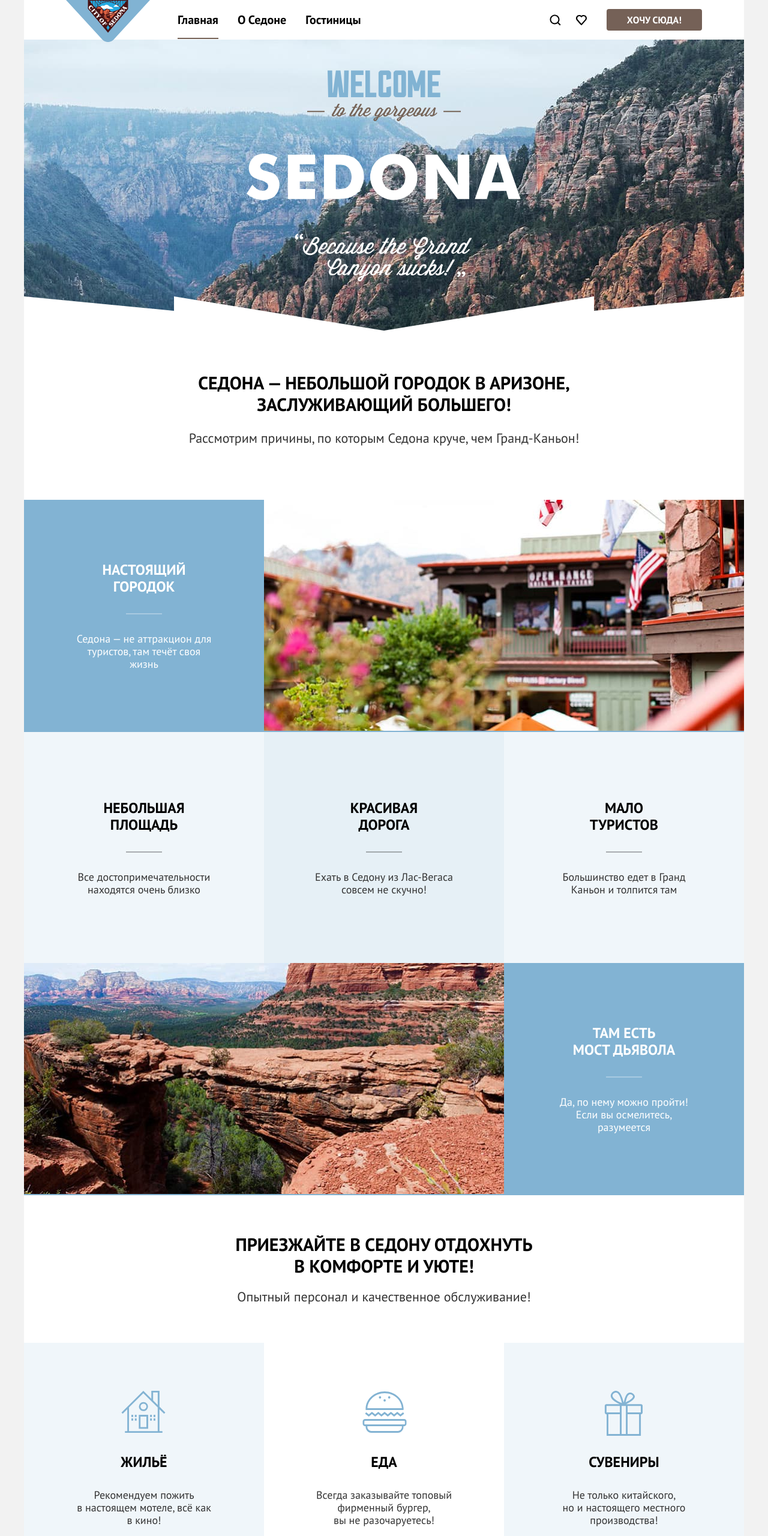
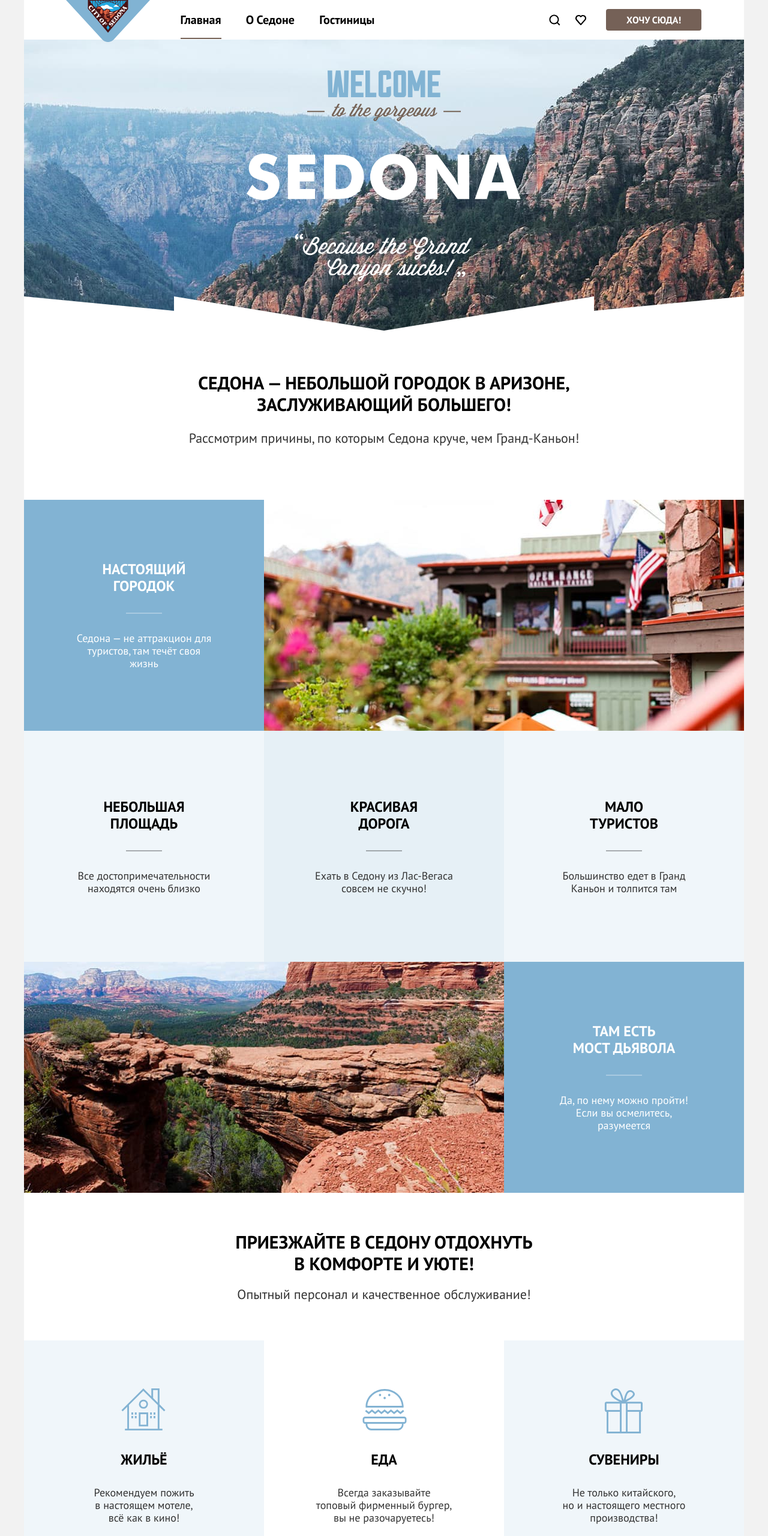
Before and after one commit to htmlacademy-htmlcss/2157749-sedona-1, a plain HTML site: page index.html in a window 1280 px wide. Shown: the top 2560 px of the page at 60% size. Drawn offline with Linux system fonts and the light colour scheme.

Commit message:
меняет flex на grid в navigation небольшие корректировки в idex.html и style.css

```diff
--- a/index.html
+++ b/index.html
@@ -59,14 +59,16 @@
         </section>
 
         <section>
-          <div class="bunner-wrapper">
-            <p class="bunner-text">Седона&nbsp;&mdash; небольшой городок в&nbsp;Аризоне,<span class="bunner-span"> заслуживающий большего!</span></p>
+          <div class="bunner-wrapper row">
+            <p class="bunner-text">Седона&nbsp;&mdash; небольшой городок в&nbsp;Аризоне,<span class="bunner-span">
+                заслуживающий большего!</span></p>
             <h2 class="bunner-heading">Рассмотрим причины, по&nbsp;которым Седона круче, чем Гранд-Каньон!</h2>
           </div>
           <ul class="list-reset advantages-wrapper">
             <li class="advantages-pic advantages-blue">
-              <div class="advantages-card">
-                <h3 class="advantages-header subtitle-white line-white">Настоящий <span class="bunner-span">городок</span></h3>
+              <div class="advantages-card advantages-padding">
+                <h3 class="advantages-header subtitle-white line-white">Настоящий <span
+                    class="bunner-span">городок</span></h3>
                 <p class="advantages-text">Седона&nbsp;&mdash; не&nbsp;аттракцион для туристов, там
                   течёт своя жизнь</p>
               </div>
@@ -89,8 +91,9 @@
             </li>
             <li class="advantages-pic advantages-blue">
               <img src="./images/pictures/devil-bridge-1.jpg" width="800" height="385" alt="Вид на мост Дьявола">
-              <div class="advantages-card">
-                <h3 class="advantages-header subtitle-white line-white">Там есть <span class="bunner-span">мост дьявола  </span></h3>
+              <div class="advantages-card  advantages-padding">
+                <h3 class="advantages-header subtitle-white line-white">Там есть <span class="bunner-span">мост дьявола
+                  </span></h3>
                 <p class="advantages-text">Да, по&nbsp;нему можно пройти! Если
                   вы&nbsp;осмелитесь, разумеется</p>
               </div>
@@ -102,21 +105,40 @@
         <section class="main-services">
           <h2 class="visually-hidden">Сервис</h2>
           <div class="services-title row">
-            <p class="bunner-text">Приезжайте в&nbsp;Седону отдохнуть <span class="bunner-span">в&nbsp;комфорте и&nbsp;уюте!</span></p>
+            <p class="bunner-text services-text">Приезжайте в&nbsp;Седону отдохнуть <span
+                class="bunner-span">в&nbsp;комфорте и&nbsp;уюте!</span></p>
             <p class="bunner-heading">Опытный персонал и&nbsp;качественное обслуживание!</p>
           </div>
           <ul class="list-reset services-list">
             <li class="advantages-card services-wrapper card-middle">
               <h3 class="advantages-header services-image-house services-heading">Жильё</h3>
-              <p class="advantages-text">Рекомендуем пожить в&nbsp;настоящем мотеле, всё как в&nbsp;кино!</p>
+
+              <p class="advantages-text">
+                <span class="services-span">Рекомендуем пожить</span>
+                <span class="services-span">в&nbsp;настоящем мотеле,</span>
+                <span class="services-span"> всё как в&nbsp;кино!</span>
+              </p>
+
             </li>
             <li class="advantages-card services-wrapper card-middle">
               <h3 class="advantages-header services-image-food services-heading">Еда</h3>
-              <p class="advantages-text">Всегда заказывайте топовый фирменный бургер, вы&nbsp;не&nbsp;разочаруетесь!</p>
+
+              <p class="advantages-text">
+                <span class="services-span">Всегда заказывайте</span>
+                <span class="services-span">топовый фирменный бургер,</span>
+                <span class="services-span">вы&nbsp;не&nbsp;разочаруетесь!</span>
+              </p>
+
             </li>
             <li class="advantages-card services-wrapper card-middle">
               <h3 class="advantages-header services-image-souvenirs services-heading">Сувениры</h3>
-              <p class="advantages-text">Не&nbsp;только китайского, но&nbsp;и&nbsp;настоящего местного производства!</p>
+
+              <p class="advantages-text">
+                <span class="services-span">Не&nbsp;только китайского,</span>
+                <span class="services-span">но&nbsp;и&nbsp;настоящего местного</span>
+                <span class="services-span">производства!</span>
+              </p>
+
             </li>
           </ul>
 
@@ -125,8 +147,9 @@
         <section class="main-search row">
           <h2 class="visually-hidden">Поиск гостиниц</h2>
           <p class="bunner-text search-paragraph">Заинтересовались?</p>
-          <p class="bunner-heading search-text">Укажите предполагаемые даты поездки,<span class="bunner-span"> и&nbsp;мы&nbsp;покажем вам лучшие
-            предложения гостиниц в&nbsp;Седоне</span></p>
+          <p class="bunner-heading search-text">Укажите предполагаемые даты поездки,<span class="bunner-span">
+              и&nbsp;мы&nbsp;покажем вам лучшие
+              предложения гостиниц в&nbsp;Седоне</span></p>
           <a class="link button button-search" href="#">Поиск гостиницы в&nbsp;Седоне</a>
         </section>
 
@@ -138,7 +161,9 @@
         <section class="main-subscription subscription row">
 
           <h2 class="bunner-text subtitle-white search-paragraph">Подпишитесь на&nbsp;рассылку</h2>
-          <p class="services-text subtitle-white subscription-text">Только полезная информация и&nbsp;никакого спама, <span class="bunner-span">честное бойскаутское!</span></p>
+          <p class="services-text subtitle-white subscription-text">Только полезная информация и&nbsp;никакого спама,
+            <span class="bunner-span">честное бойскаутское!</span>
+          </p>
 
           <form class="subscription-form" action="https://echo.htmlacademy.ru/" method="post">
             <label class="visually-hidden" for="email">Ваш e-mail</label>
@@ -173,7 +198,7 @@
           </address>
 
           <a class="academy-logo" href="https://htmlacademy.ru/">
-            <img  src="./images/logo/htmlacademy.svg" width="115" height="33" alt="HTMLAcademy">
+            <img src="./images/logo/htmlacademy.svg" width="115" height="33" alt="HTMLAcademy">
           </a>
         </div>
       </footer>
--- a/styles/styles.css
+++ b/styles/styles.css
@@ -94,13 +94,13 @@ body {
 
 /*header*/
 .navigation {
-  display: flex;
+  display: grid;
+  grid-template-columns: 170px 1fr 1fr 160px;
 }
 
 .navigation-logo {
   display: block;
   margin-bottom: -8px;
-  margin-right: 30px;
   position: relative;
 }
 
@@ -184,10 +184,11 @@ body {
 }
 
 .bunner-wrapper {
-  display: flex;
+  /* display: flex;
   flex-direction: column;
   align-items: center;
-  gap: 25px;
+  gap: 25px; */
+  text-align: center;
   padding: 69px 70px;
   margin-bottom: 21px;
 }
@@ -197,9 +198,9 @@ body {
   font-weight: 700;
   line-height: 36px;
   text-transform: uppercase;
-  text-align: center;
   color: #000000;
   margin: 0;
+  margin-bottom: 25px;
 }
 
 .bunner-span {
@@ -236,6 +237,10 @@ body {
   box-sizing: border-box;
   padding: 103px 85px;
   margin: 0;
+}
+
+.advantages-padding {
+  padding: 102px 85px;
 }
 
 .card-middle {
@@ -298,6 +303,10 @@ body {
   margin-bottom: 30px;
 }
 
+.services-span {
+  display: block;
+}
+
 .services-list {
   display: grid;
   grid-template-columns: 1fr 1fr 1fr;
@@ -342,13 +351,18 @@ body {
 
 }
 
+.services-text {
+  margin-bottom: 20px;
+}
+
 .services-title {
-  display: flex;
+  /* display: flex;
   flex-direction: column;
   gap: 20px;
-  align-items: center;
+  align-items: center; */
   padding-top: 64px;
   padding-bottom: 64px;
+  text-align: center;
 }
 
 /*search*/
@@ -398,6 +412,8 @@ body {
 }
 
 .subscription-text {
+  font-size: 22px;
+  line-height: 26px;
   margin-bottom: 54px;
   text-align: center;
 }
```
